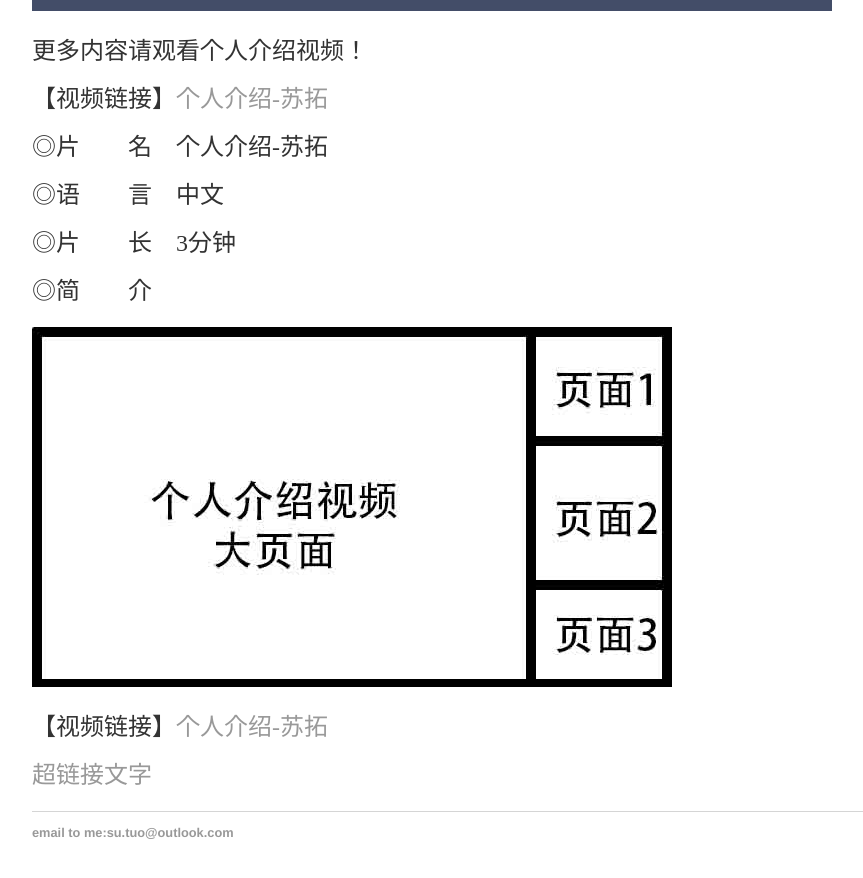
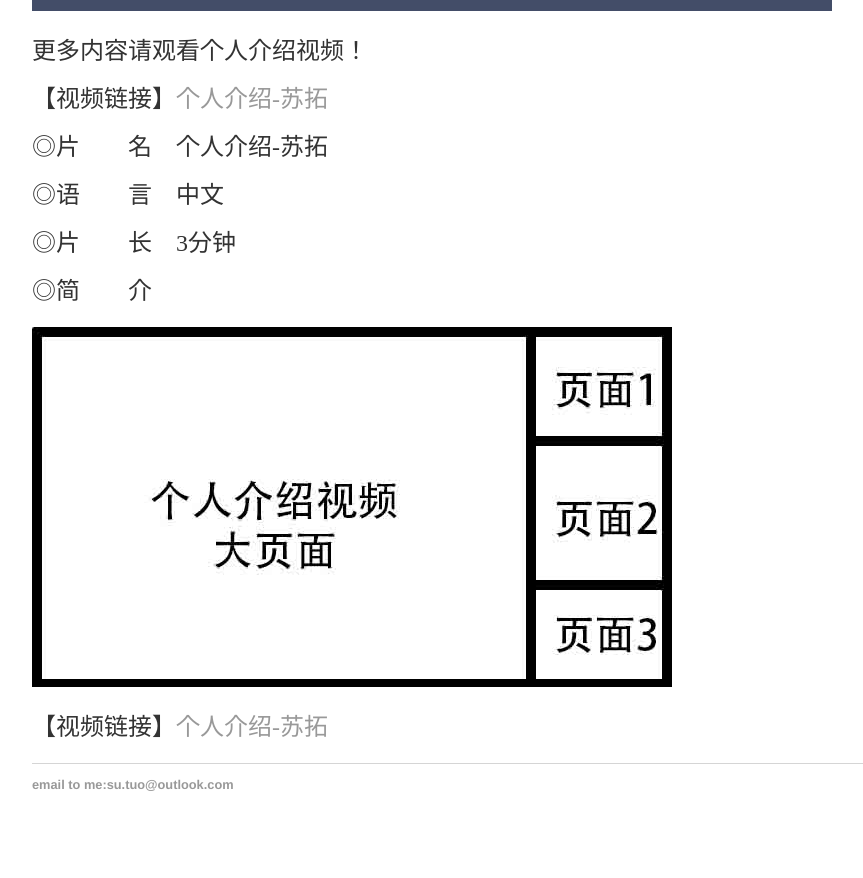
Before and after one commit to SotakuStudio/SotakuStudio.github.io, a Jekyll site: the page built from _posts/2021-12-30-chnresume.md, in a window 1280 px wide and 900 px high, scrolled down 1344 px. Shown: the top 878 px of the window, without its empty margins (160-1023 px from the left). Built offline with Jekyll 4.4.1, drawn with Linux system fonts in a browser that asks for light colours; after the commit the page ends 2196 px from its top, so only the background shows below that.

Commit message:
Update 2021-12-30-chnresume.md

```diff
--- a/_posts/2021-12-30-chnresume.md
+++ b/_posts/2021-12-30-chnresume.md
@@ -19,6 +19,4 @@ date: 2021-12-30
 
 ![Image text](https://github.com/SotakuStudio/SotakuStudio.github.io/blob/main/chnblog/image/IntroductionPage.jpg?raw=true)
 
-【视频链接】[个人介绍-苏拓](https://1drv.ms/v/s!Aj9fktzHJKNciN02BrABSgitCyzcvw?e=68vd63"title")
-
-[超链接文字]( url  "title")
+【视频链接】[个人介绍-苏拓](https://1drv.ms/v/s!Aj9fktzHJKNciN02BrABSgitCyzcvw?e=68vd63)
```
